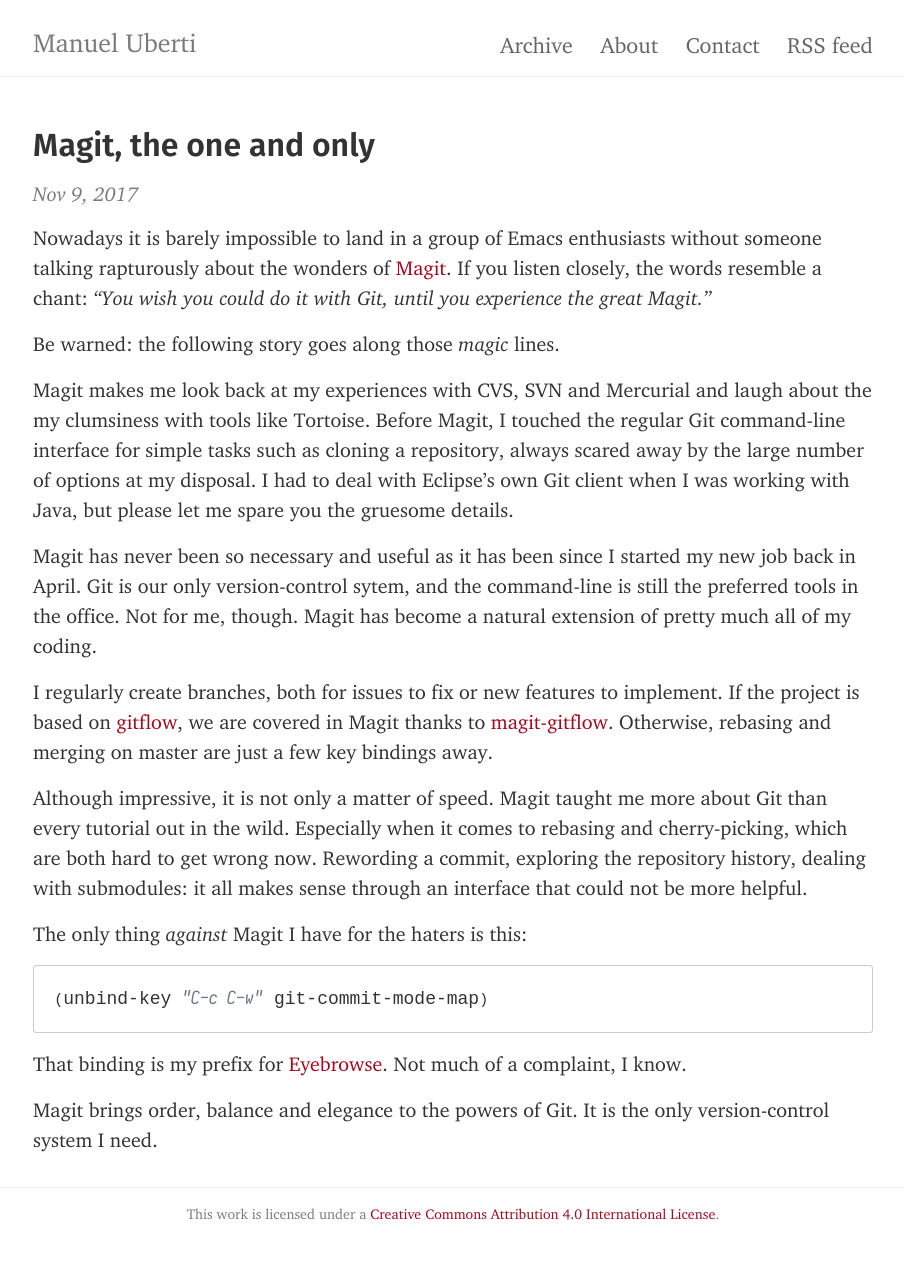
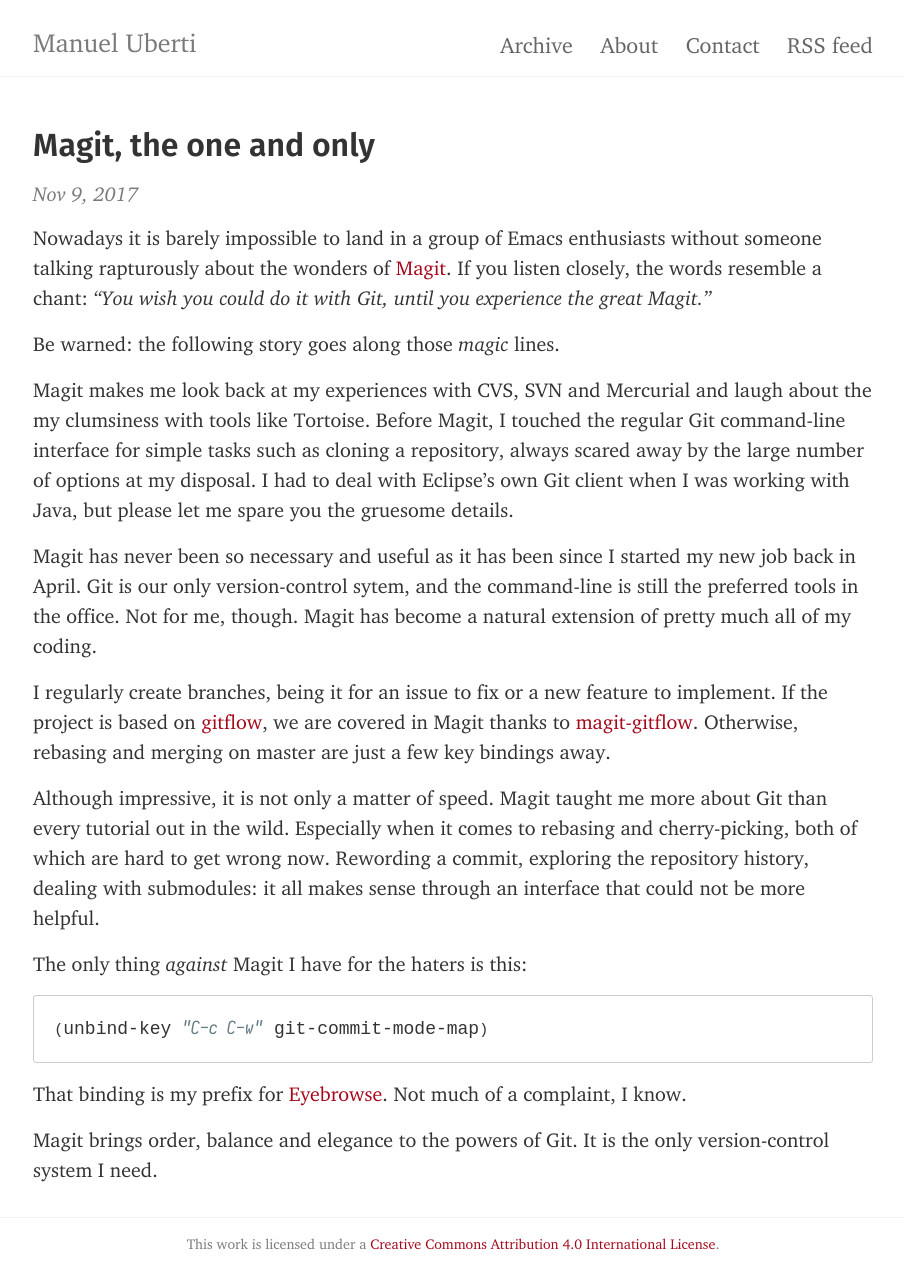
Before and after one commit to manuel-uberti/manuel-uberti.github.io, a Jekyll site: the page built from _posts/2017-11-10-magit.md, in a window 1280 px wide. Shown: the whole page, without its empty margins (187-1091 px from the left). Built offline with Jekyll 4.4.1, drawn with Linux system fonts in a browser that asks for light colours; some web fonts are replaced; before the commit the page ends 1239 px from its top, so only the background shows below that.

Commit message:
Fix wording

```diff
--- a/_posts/2017-11-10-magit.md
+++ b/_posts/2017-11-10-magit.md
@@ -26,7 +26,7 @@
 command-line is still the preferred tools in the office. Not for me,
 though. Magit has become a natural extension of pretty much all of my coding.
 
-I regularly create branches, both for issues to fix or new features to
+I regularly create branches, being it for an issue to fix or a new feature to
 implement. If the project is based on
 [gitflow](http://nvie.com/posts/a-successful-git-branching-model/), we are
 covered in Magit thanks to
@@ -35,9 +35,9 @@
 
 Although impressive, it is not only a matter of speed. Magit taught me more
 about Git than every tutorial out in the wild. Especially when it comes to
-rebasing and cherry-picking, which are both hard to get wrong now. Rewording a
-commit, exploring the repository history, dealing with submodules: it all makes
-sense through an interface that could not be more helpful.
+rebasing and cherry-picking, both of which are hard to get wrong now. Rewording
+a commit, exploring the repository history, dealing with submodules: it all
+makes sense through an interface that could not be more helpful.
 
 The only thing *against* Magit I have for the haters is this:
 
```
